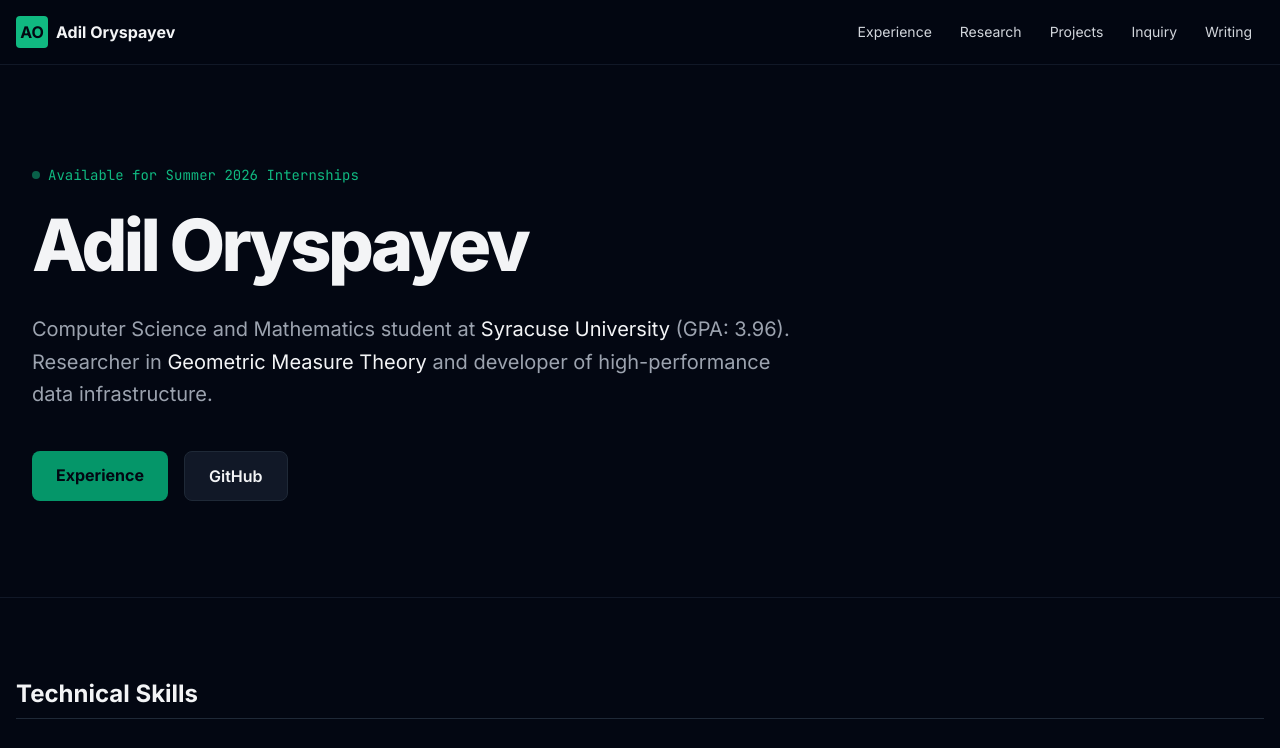
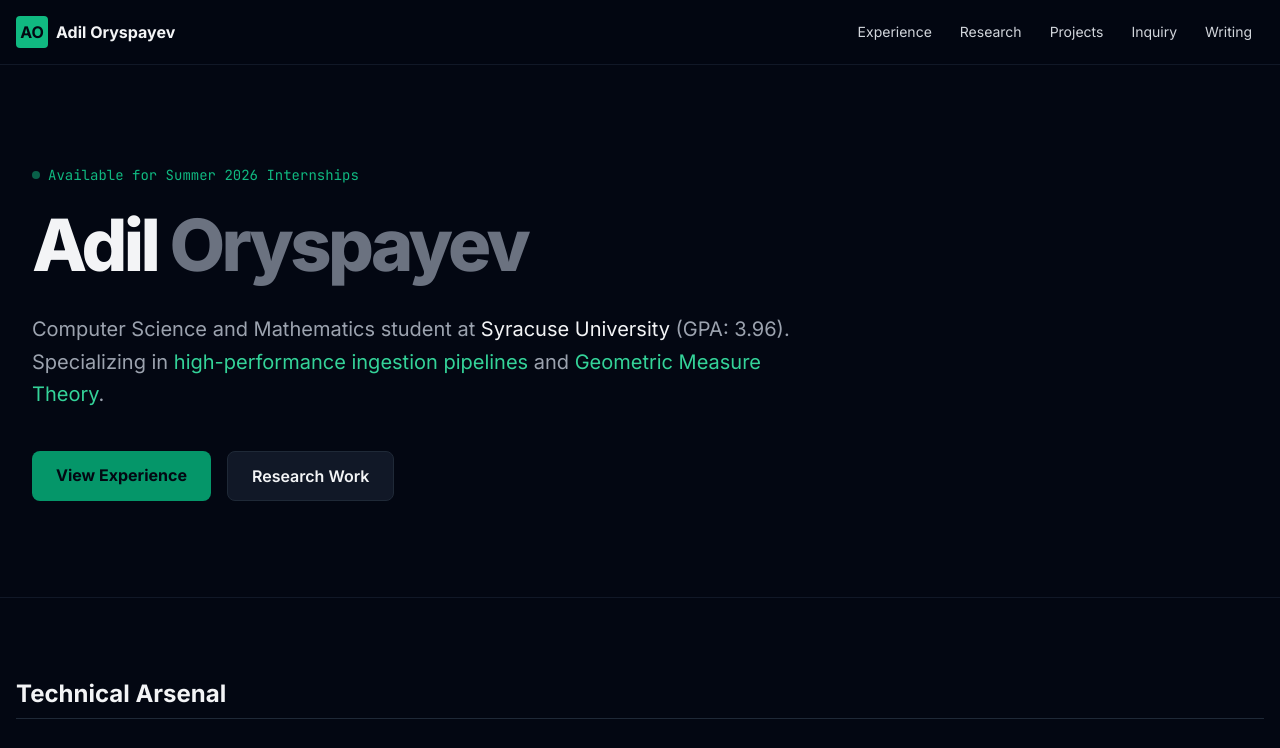
Before and after one commit to adiloryspayev/adiloryspayev.github.io, an Astro site: page / in a window 1280 px wide. Shown: the top 748 px of the page. Built offline with nearby package versions, Linux system fonts and the light colour scheme; Astro itself is replaced by a stand-in of ours.

Commit message:
Update index.astro

```diff
--- a/src/pages/index.astro
+++ b/src/pages/index.astro
@@ -11,40 +11,54 @@ import { SITE_CONFIG, SKILLS } from '../config';
         <span>Available for Summer 2026 Internships</span>
       </div>
       <h1 class="text-6xl md:text-7xl font-extrabold mb-8 tracking-tighter text-gray-100">
-        Adil Oryspayev
+        Adil <span class="text-gray-500">Oryspayev</span>
       </h1>
       <p class="text-xl text-gray-400 leading-relaxed mb-10">
         Computer Science and Mathematics student at <span class="text-gray-100">Syracuse University</span> (GPA: 3.96).
-        Researcher in <span class="text-gray-100">Geometric Measure Theory</span> and developer of high-performance data infrastructure.
+        Specializing in <span class="text-emerald-400">high-performance ingestion pipelines</span> and <span class="text-emerald-400">Geometric Measure Theory</span>.
       </p>
       <div class="flex flex-wrap gap-4">
-        <a href="/experience" class="px-6 py-3 bg-emerald-600 hover:bg-emerald-500 text-gray-950 font-bold rounded-lg transition-all">Experience</a>
-        <a href={SITE_CONFIG.github} target="_blank" class="px-6 py-3 bg-gray-900 border border-gray-800 text-gray-100 font-semibold rounded-lg transition-all">GitHub</a>
+        <a href="/experience" class="px-6 py-3 bg-emerald-600 hover:bg-emerald-500 text-gray-950 font-bold rounded-lg transition-all">
+          View Experience
+        </a>
+        <a href="/research" class="px-6 py-3 bg-gray-900 border border-gray-800 hover:border-emerald-500/50 text-gray-100 font-semibold rounded-lg transition-all">
+          Research Work
+        </a>
       </div>
     </div>
   </section>
 
   <section class="max-w-7xl mx-auto px-4 py-20 border-t border-gray-900">
-    <h2 class="section-title">Technical Skills</h2>
+    <h2 class="section-title">Technical Arsenal</h2>
     <div class="grid grid-cols-1 md:grid-cols-3 gap-12">
+
       <div>
         <h3 class="text-sm font-mono text-emerald-500 uppercase tracking-widest mb-6">Languages</h3>
         <div class="flex flex-wrap gap-2">
-          {SKILLS.languages.map(skill => <span class="tag">{skill}</span>)}
+          {SKILLS.languages.map((skill) => (
+            <span class="tag">{skill}</span>
+          ))}
         </div>
       </div>
+
       <div>
         <h3 class="text-sm font-mono text-emerald-500 uppercase tracking-widest mb-6">Frameworks</h3>
         <div class="flex flex-wrap gap-2">
-          {SKILLS.frameworks.map(fw => <span class="tag">{fw}</span>)}
+          {SKILLS.frameworks.map((framework) => (
+            <span class="tag">{framework}</span>
+          ))}
         </div>
       </div>
+
       <div>
         <h3 class="text-sm font-mono text-emerald-500 uppercase tracking-widest mb-6">Tools</h3>
         <div class="flex flex-wrap gap-2">
-          {SKILLS.tools.map(tool => <span class="tag">{tool}</span>)}
+          {SKILLS.tools.map((tool) => (
+            <span class="tag">{tool}</span>
+          ))}
         </div>
       </div>
+
     </div>
   </section>
 </BaseLayout>
```
